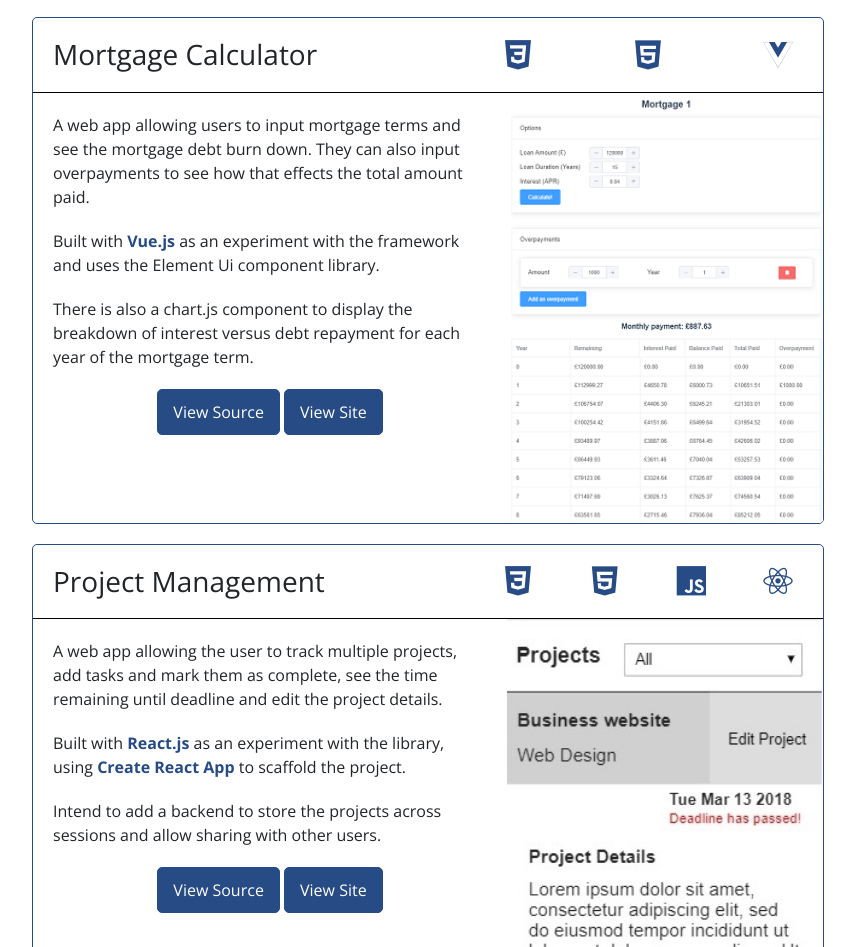
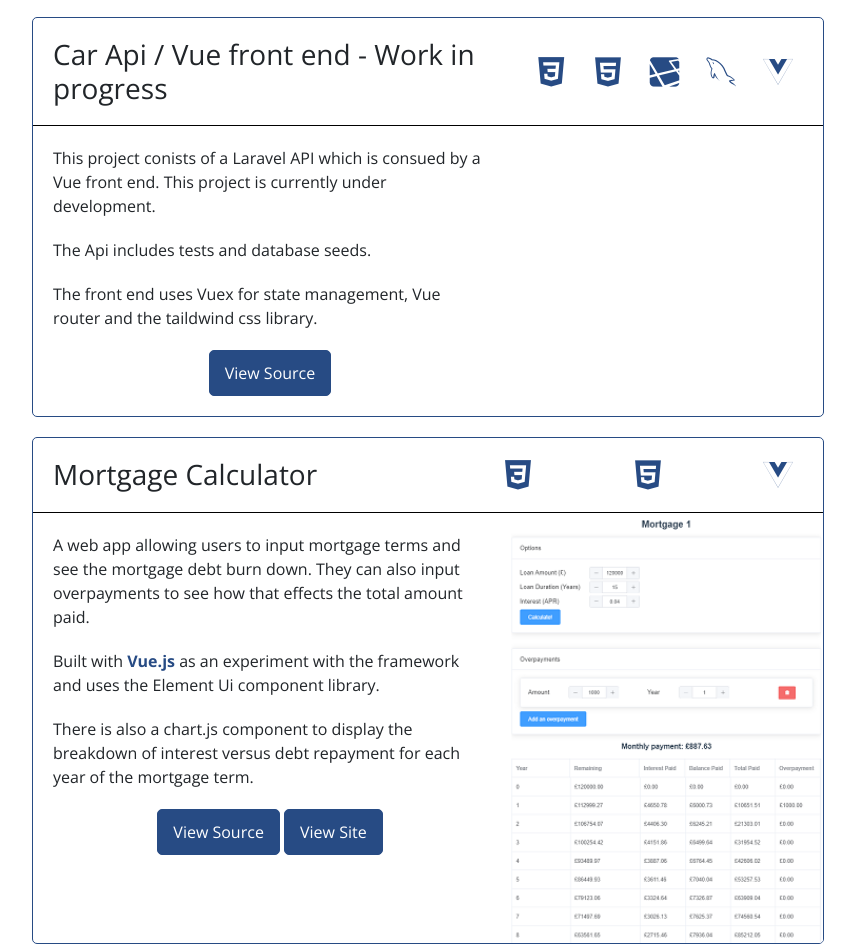
Before and after one commit to andrewjmail/portfolio, a plain HTML site: page index.html in a window 1280 px wide. Shown: the part 1150-2097 px from the top of the page, without its empty margins (212-1067 px from the left). Drawn offline with nearby package versions, Linux system fonts and the light colour scheme.

Commit message:
Add car project

```diff
--- a/index.html
+++ b/index.html
@@ -140,6 +140,30 @@
   <div id="mortgage" class="projects">
       <div class="project-header">
          <div class="header-left">
+             <h3 class="title">Car Api / Vue front end - Work in progress</h3>
+         </div>
+         <div class="tech-used">
+             <h3><i class="devicon-css3-plain"></i></h3>
+             <h3><i class="devicon-html5-plain"></i></h3>
+             <h3><i class="devicon-laravel-plain"></i></h3>
+             <h3><i class="devicon-mysql-plain"></i></h3>
+             <h3><i class="devicon-vuejs-plain"></i></h3>
+         </div>
+     </div>
+     <div class="info">
+       <p>This project conists of a Laravel API which is consued by a Vue front end. This project is currently under development.</p>
+       <p>The Api includes tests and database seeds.</p>
+       <p>The front end uses Vuex for state management, Vue router and the taildwind css library.</p>
+       <a class="btn" href="https://github.com/Drew77/mortgage-calculator/tree/master/src" target="_blank">View Source</a>
+     </div>
+     <div class="right-info">
+
+     </div>
+   </div>
+
+  <div id="mortgage" class="projects">
+      <div class="project-header">
+         <div class="header-left">
              <h3 class="title">Mortgage Calculator</h3>
          </div>
          <div class="tech-used">
@@ -162,7 +186,6 @@
          <img src="mortgage-calculator.png" class="project-image">
      </div>
    </div>
-
 
   <div id="pm" class="projects">
       <div class="project-header">
```
